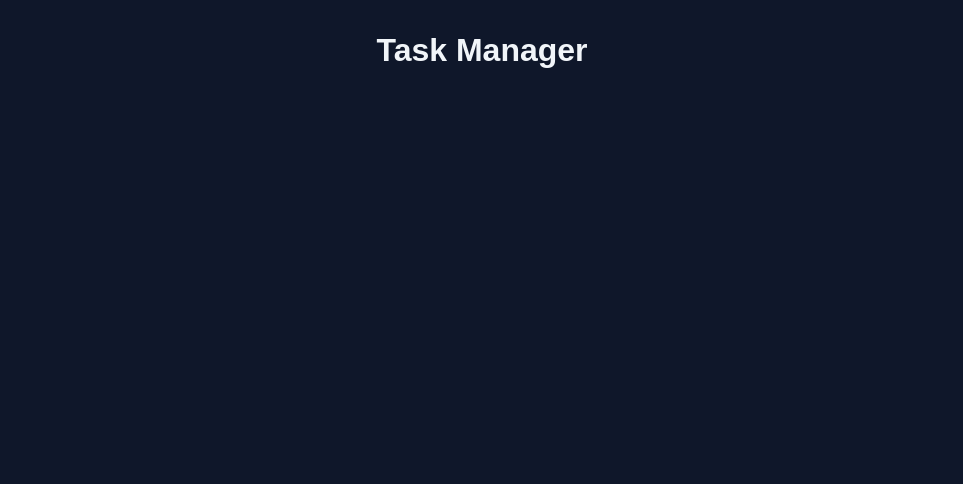
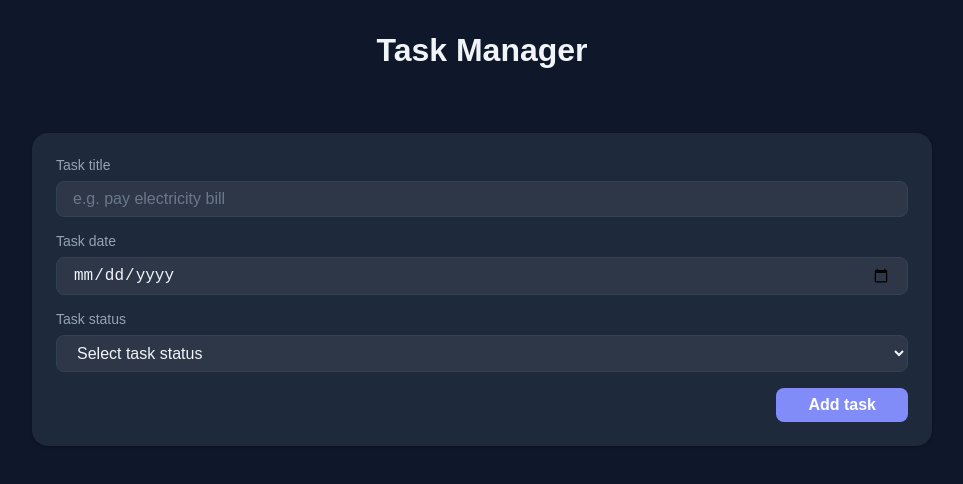
Before and after one commit to dianat2021/react-projects-beginner, a React (Vite) app in the folder 5-task-manager-beginner/: page / in a window 1280 px wide. Shown: the top 484 px of the page, without its empty margins (158-1121 px from the left). Built offline with nearby package versions, Linux system fonts and the light colour scheme; a web font is replaced by a local one.

Commit message:
create task form and add styles

```diff
--- a/5-task-manager-beginner/src/App.jsx
+++ b/5-task-manager-beginner/src/App.jsx
@@ -1,10 +1,16 @@
+import { useState } from "react";
 import "./App.css";
 import Heading from "./components/Heading/Heading";
+import TaskForm from "./components/TaskForm/TaskForm";
 
 function App() {
+  const [taskList, setTaskList] = useState([]);
   return (
     <>
       <Heading />
+      <main>
+        <TaskForm />
+      </main>
     </>
   );
 }
--- /dev/null
+++ b/5-task-manager-beginner/src/components/TaskForm/TaskForm.jsx
@@ -0,0 +1,40 @@
+import styles from "./TaskForm.module.css";
+const TaskForm = () => {
+  return (
+    <form className={styles.form}>
+      <div className={styles.inputGroup}>
+        <label htmlFor="title" className={styles.label}>
+          Task title
+        </label>
+        <input
+          type="text"
+          name="title"
+          id="title"
+          placeholder="e.g. pay electricity bill"
+          maxLength={100}
+          className={styles.input}
+        />
+      </div>
+      <div className={styles.inputGroup}>
+        <label htmlFor="date" className={styles.label}>
+          Task date
+        </label>
+        <input type="date" name="date" id="date" className={styles.input} />
+      </div>
+      <div className={styles.inputGroup}>
+        <label htmlFor="status" className={styles.label}>
+          Task status
+        </label>
+        <select name="status" id="status" className={styles.select}>
+          <option value="">Select task status</option>
+          <option value="pending">Pending</option>
+          <option value="completed">Completed</option>
+        </select>
+      </div>
+      <button type="submit" className={styles.submitButton}>
+        Add task
+      </button>
+    </form>
+  );
+};
+export default TaskForm;
--- /dev/null
+++ b/5-task-manager-beginner/src/components/TaskForm/TaskForm.module.css
@@ -0,0 +1,76 @@
+.form {
+  max-width: 900px;
+  margin: var(--spacing-xl) auto;
+  background-color: var(--color-card);
+  border-radius: var(--radius-md);
+  padding: var(--spacing-lg);
+  box-shadow: 0 1px 3px rgba(0, 0, 0, 0.3);
+  display: flex;
+  flex-direction: column;
+  gap: var(--spacing-md);
+}
+
+.inputRow {
+  display: flex;
+  gap: var(--spacing-md);
+  flex-wrap: wrap;
+}
+
+.inputGroup {
+  display: flex;
+  flex-direction: column;
+  gap: var(--spacing-sm);
+  flex: 1;
+  min-width: 200px;
+}
+
+.label {
+  font-size: var(--font-size-md);
+  color: var(--color-text-muted);
+  font-weight: 500;
+}
+
+.input,
+.select {
+  background-color: var(--color-input);
+  border: 1px solid var(--color-border);
+  border-radius: var(--radius-sm);
+  padding: var(--spacing-sm) var(--spacing-md);
+  font-size: var(--font-size-base);
+  color: var(--color-text);
+  width: 100%;
+  outline: none;
+  transition: border-color 0.2s;
+}
+
+.input:focus,
+.select:focus {
+  border-color: var(--color-primary);
+}
+
+.input::placeholder {
+  color: var(--color-text-muted);
+  opacity: 0.6;
+}
+
+.errorParagraph {
+  font-size: var(--font-size-sm);
+  color: var(--color-error);
+}
+
+.submitButton {
+  align-self: flex-end;
+  padding: var(--spacing-sm) var(--spacing-xl);
+  border: none;
+  border-radius: var(--radius-sm);
+  background-color: var(--color-primary);
+  color: #ffffff;
+  font-size: var(--font-size-base);
+  font-weight: 600;
+  cursor: pointer;
+  transition: background-color 0.2s;
+}
+
+.submitButton:hover {
+  background-color: var(--color-primary-hover);
+}
```
